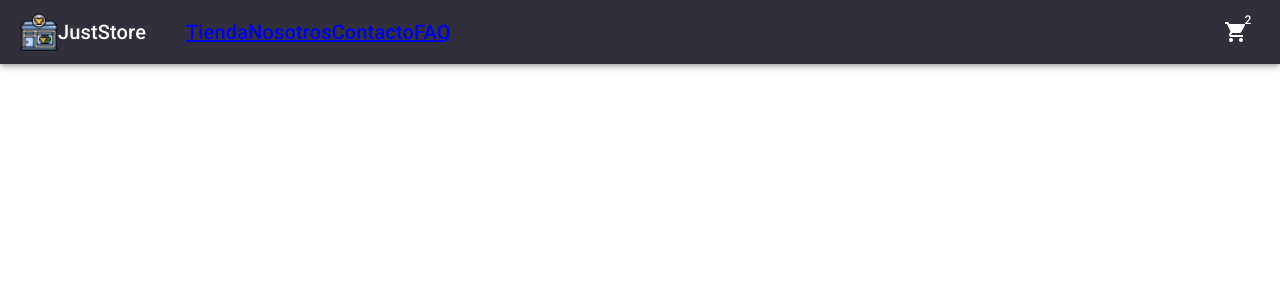
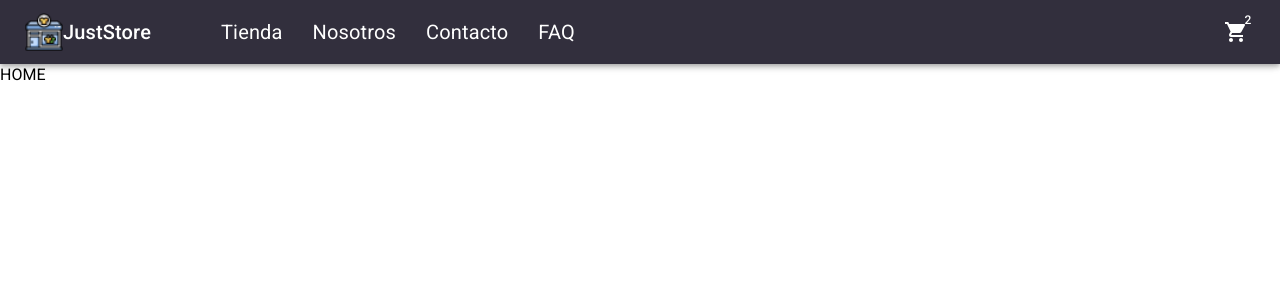
Before and after one commit to matiaspiuma1/JustStore-commerce, a React (Create React App) app: page / in a window 1280 px wide. Shown: the top 300 px of the page. Built offline with nearby package versions, Linux system fonts and the light colour scheme.

Commit message:
Preentrega final

```diff
--- a/src/App.js
+++ b/src/App.js
@@ -9,6 +9,7 @@ import About from './Views/About/About';
 import Store from './Views/Store/Store';
 import Contact from './Views/Contact/Contact';
 import Faq from './Views/FAQ/Faq';
+import Home from './Views/Home/Home';
 import ItemDetailContainer from './components/ItemDetailContainer/ItemDetailContainer';
 
 const App = () => {
@@ -17,6 +18,7 @@ const App = () => {
 			<>
 				<NavBar />
 				<Routes>
+					<Route path='/' element={<Home />} />
 					<Route path='/About' element={<About />} />
 					<Route path='/Store' element={<Store />} />
 					<Route path='/Contact' element={<Contact />} />
--- /dev/null
+++ b/src/Views/About/About.css
@@ -0,0 +1,3 @@
+.nosotros {
+	margin-top: 65px;
+}
--- a/src/Views/About/About.js
+++ b/src/Views/About/About.js
@@ -1,7 +1,8 @@
 import React from 'react';
+import './About.css';
 
 const About = () => {
-	return <div>Sobre NOSOTROS</div>;
+	return <div className='nosotros'>Sobre NOSOTROS</div>;
 };
 
 export default About;
--- /dev/null
+++ b/src/Views/Contact/Contact.css
@@ -0,0 +1,3 @@
+.contacto {
+	margin-top: 65px;
+}
--- a/src/Views/Contact/Contact.js
+++ b/src/Views/Contact/Contact.js
@@ -1,7 +1,8 @@
 import React from 'react';
+import './Contact.css';
 
 const Contact = () => {
-	return <div>Contacto</div>;
+	return <div className='contacto'>Contacto</div>;
 };
 
 export default Contact;
--- /dev/null
+++ b/src/Views/FAQ/Faq.css
@@ -0,0 +1,3 @@
+.faq {
+	margin-top: 65px;
+}
--- a/src/Views/FAQ/Faq.js
+++ b/src/Views/FAQ/Faq.js
@@ -1,7 +1,8 @@
 import React from 'react';
+import './Faq.css';
 
 const Faq = () => {
-	return <div>Preguntas Frequentes</div>;
+	return <div className='faq'>Preguntas Frequentes</div>;
 };
 
 export default Faq;
--- /dev/null
+++ b/src/Views/Home/Home.css
@@ -0,0 +1,4 @@
+.Home {
+	margin-top: 65px;
+	color: black;
+}
--- /dev/null
+++ b/src/Views/Home/Home.js
@@ -0,0 +1,8 @@
+import React from 'react';
+import './Home.css';
+
+const Home = () => {
+	return <div className='Home'>HOME</div>;
+};
+
+export default Home;
--- a/src/components/ItemDetailContainer/ItemDetailContainer.js
+++ b/src/components/ItemDetailContainer/ItemDetailContainer.js
@@ -122,7 +122,7 @@ const ItemDetailContainer = () => {
 						setProductDetail(res);
 					})
 					.catch((err) => console.log(err));
-	}, []);
+	});
 
 	return (
 		<>
--- a/src/components/NavBar/NavBar.css
+++ b/src/components/NavBar/NavBar.css
@@ -1,16 +1,13 @@
-.links {
+.nav-link {
+	text-decoration: none;
 	font-size: 20px;
-}
-
-.links button {
 	color: white;
 	margin-right: 20px;
 	padding: 5px;
 	font-size: 20px;
 	text-decoration: none;
 }
-
-.links button:hover {
+.nav-link:hover {
 	background-color: #4b5d67;
 	opacity: 0.9, 0.8, 0.7;
 	border-radius: 5px;
--- a/src/components/NavBar/NavBar.js
+++ b/src/components/NavBar/NavBar.js
@@ -12,17 +12,27 @@ const NavBar = () => {
 		<Box>
 			<AppBar sx={{ background: '#322F3D' }}>
 				<Toolbar>
+					<Link to='/' className='nav-link'>
 						<IconButton edge='start' aria-label='menu' sx={{ mr: 4 }} src='../../index.html'>
 							<img src={logo} alt='Icono Tienda' height='38px' />
 							<Typography variant='h6' sx={{ color: 'white' }}>
 								JustStore
 							</Typography>
 						</IconButton>
-					<Typography className='links' fontSize='20px' variant='h6'>
-						<Link to='/Store'>Tienda</Link>
-						<Link to='/About'>Nosotros</Link>
-						<Link to='/Contact'>Contacto</Link>
-						<Link to='/Faq'>FAQ</Link>
+					</Link>
+					<Typography>
+						<Link to='/Store' className='nav-link'>
+							Tienda
+						</Link>
+						<Link to='/About' className='nav-link'>
+							Nosotros
+						</Link>
+						<Link to='/Contact' className='nav-link'>
+							Contacto
+						</Link>
+						<Link to='/Faq' className='nav-link'>
+							FAQ
+						</Link>
 					</Typography>
 					<IconButton sx={{ ml: 'auto', color: 'white' }}>
 						<Badge badgeContent={2}>
```
Lines whose indentation alone changed are shown as unchanged.
